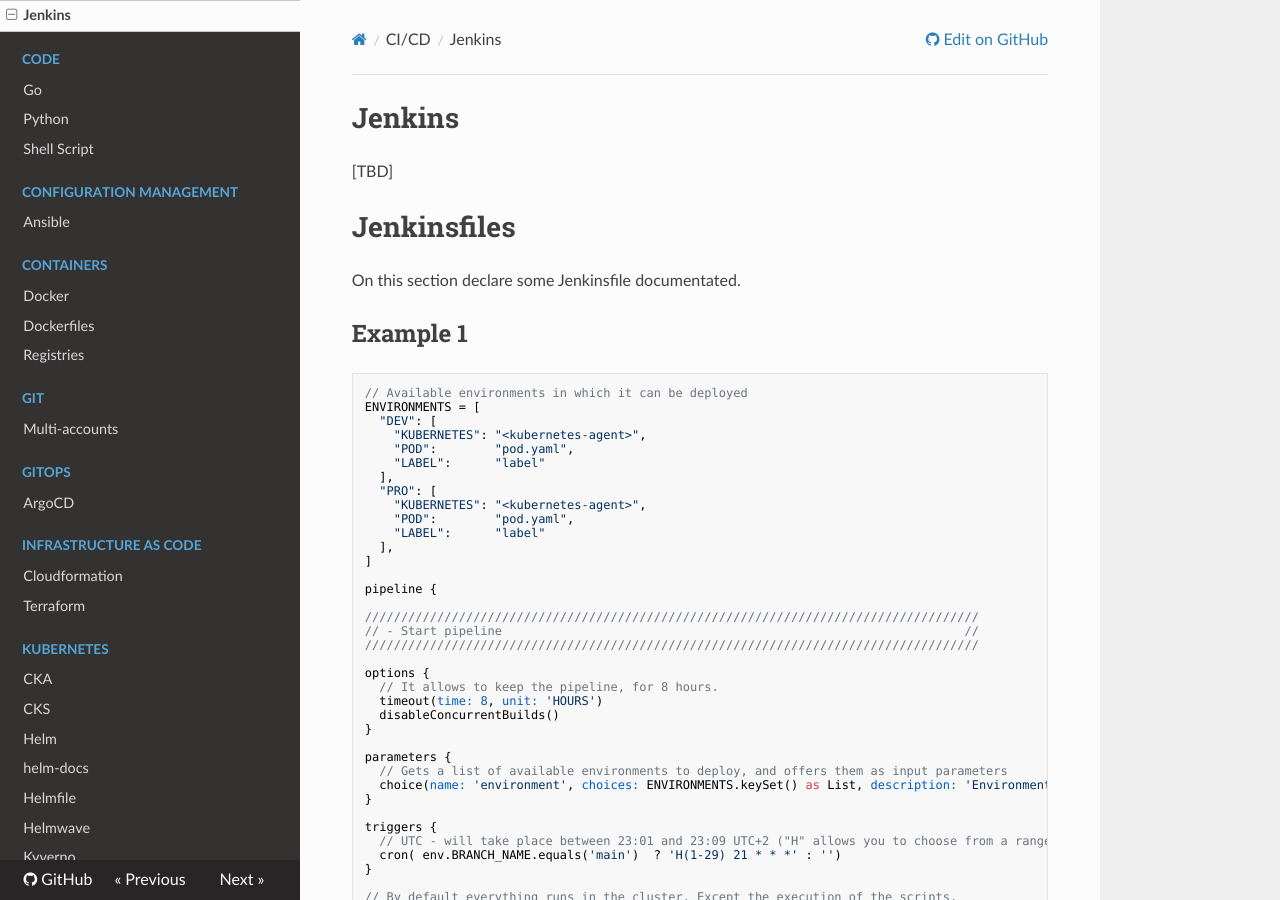
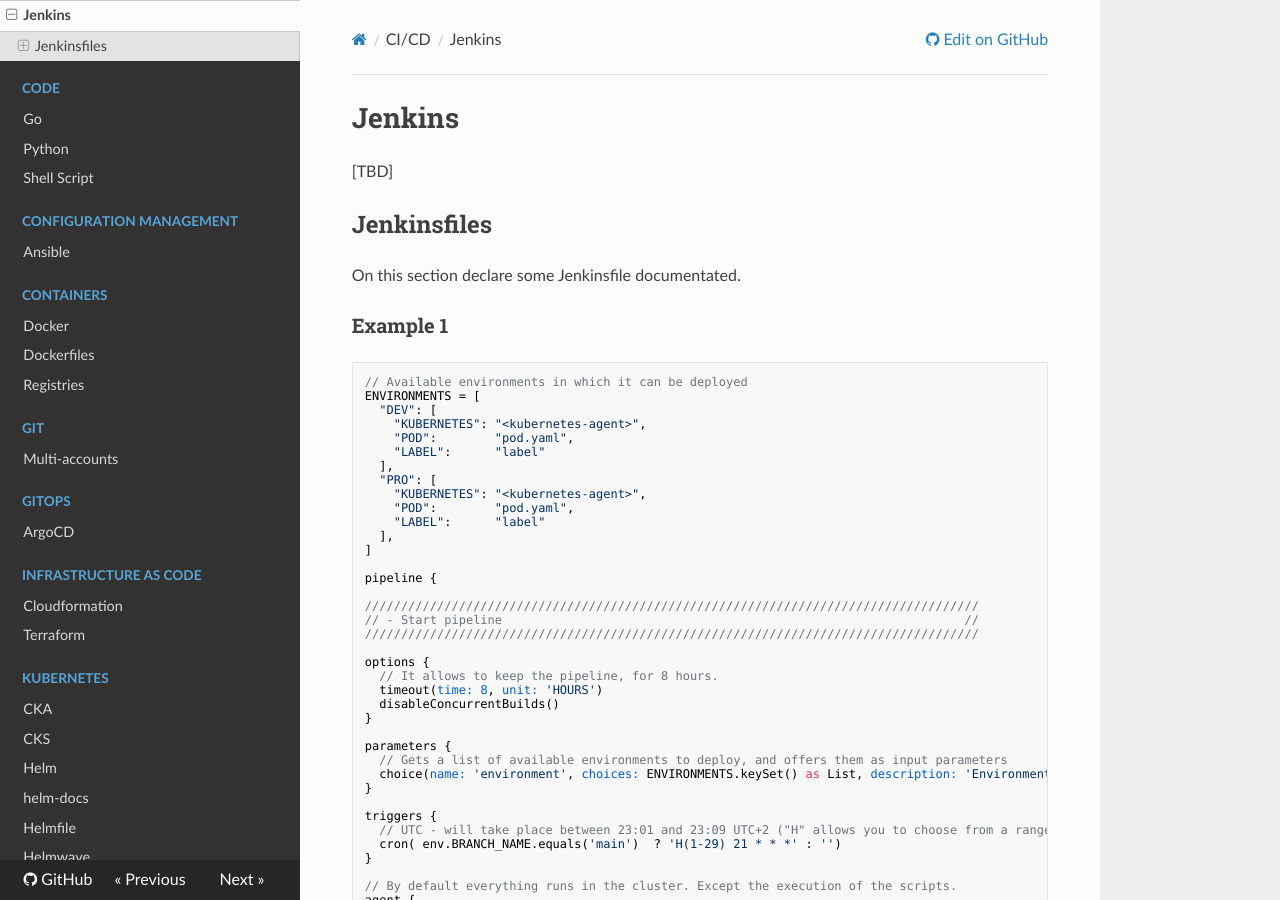
Before and after one commit to amartingarcia/notes, an MkDocs documentation site: the page built from docs/cicd/jenkins.md, in a window 1280 px wide and 900 px high. Built offline with MkDocs 1.6.1, drawn with Linux system fonts in a browser that asks for light colours; nearby versions of some CDN libraries.

Commit message:
feat(notes): jenkins organisation

````diff
--- a/docs/cicd/jenkins.md
+++ b/docs/cicd/jenkins.md
@@ -5,10 +5,10 @@
 ---
 # Jenkins
 [TBD]
-# Jenkinsfiles
+## Jenkinsfiles
 On this section declare some Jenkinsfile documentated.
 
-## Example 1
+### Example 1
 ```groovy
 // Available environments in which it can be deployed
 ENVIRONMENTS = [
@@ -204,7 +204,7 @@
 } // `pipeline` closing
 ```
 
-## Example 2
+### Example 2
 ```groovy
 // Name of the repository and its download link
 def map1 = [
@@ -368,7 +368,7 @@
 } // pipeline
 ```
 
-## Example 3
+### Example 3
 ```groovy
 
 PROJECTS = [
@@ -469,7 +469,7 @@
 } // `pipeline` closing
 ```
 
-## Example 4
+### Example 4
 ```groovy
 pipeline {
 
@@ -559,7 +559,7 @@
 } } // `steps` and `pipeline` closing
 ```
 
-## Example 5
+### Example 5
 ```groovy
 // @Library("sonar@lts") _
 
@@ -859,7 +859,7 @@
 } // `pipeline` closing
 ```
 
-## Example 6
+### Example 6
 ```groovy
 TENANTS = [
   "": [],
````
